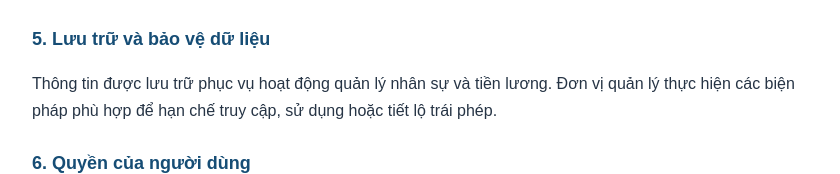
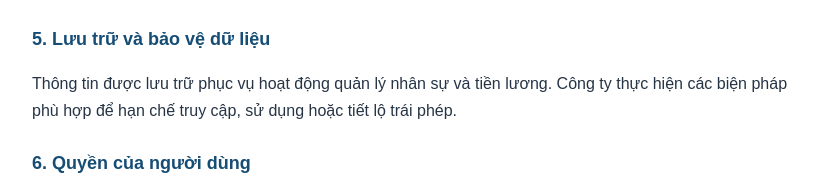
Before and after one commit to elbalosnocni/payroll, a plain HTML site: page privacy.html in a window 1280 px wide. Shown: the part 735-909 px from the top of the page, without its empty margins (215-1055 px from the left). Drawn offline with Linux system fonts and the light colour scheme.

Commit message:
Update company reference in data protection section

```diff
--- a/privacy.html
+++ b/privacy.html
@@ -59,7 +59,7 @@
   <p>Thông tin không được mua bán hoặc chia sẻ trái phép cho bên thứ ba, trừ trường hợp cần thiết để vận hành hệ thống hoặc theo yêu cầu hợp pháp của cơ quan có thẩm quyền.</p>
 
   <h2>5. Lưu trữ và bảo vệ dữ liệu</h2>
-  <p>Thông tin được lưu trữ phục vụ hoạt động quản lý nhân sự và tiền lương. Đơn vị quản lý thực hiện các biện pháp phù hợp để hạn chế truy cập, sử dụng hoặc tiết lộ trái phép.</p>
+  <p>Thông tin được lưu trữ phục vụ hoạt động quản lý nhân sự và tiền lương. Công ty thực hiện các biện pháp phù hợp để hạn chế truy cập, sử dụng hoặc tiết lộ trái phép.</p>
 
   <h2>6. Quyền của người dùng</h2>
   <p>Nhân viên có thể liên hệ bộ phận quản lý để yêu cầu kiểm tra, điều chỉnh thông tin cá nhân hoặc hỗ trợ các vấn đề liên quan đến tài khoản.</p>
```
